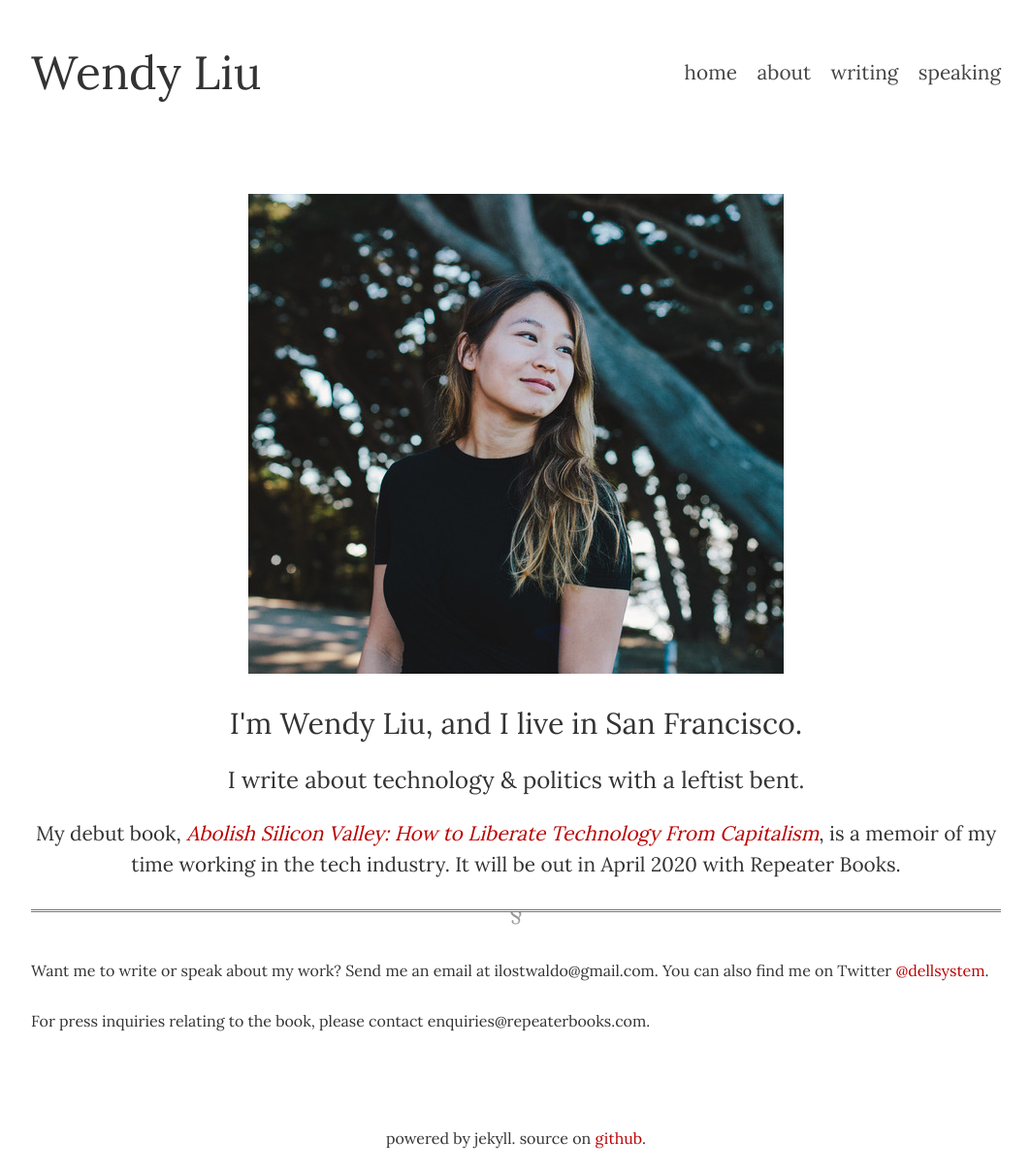
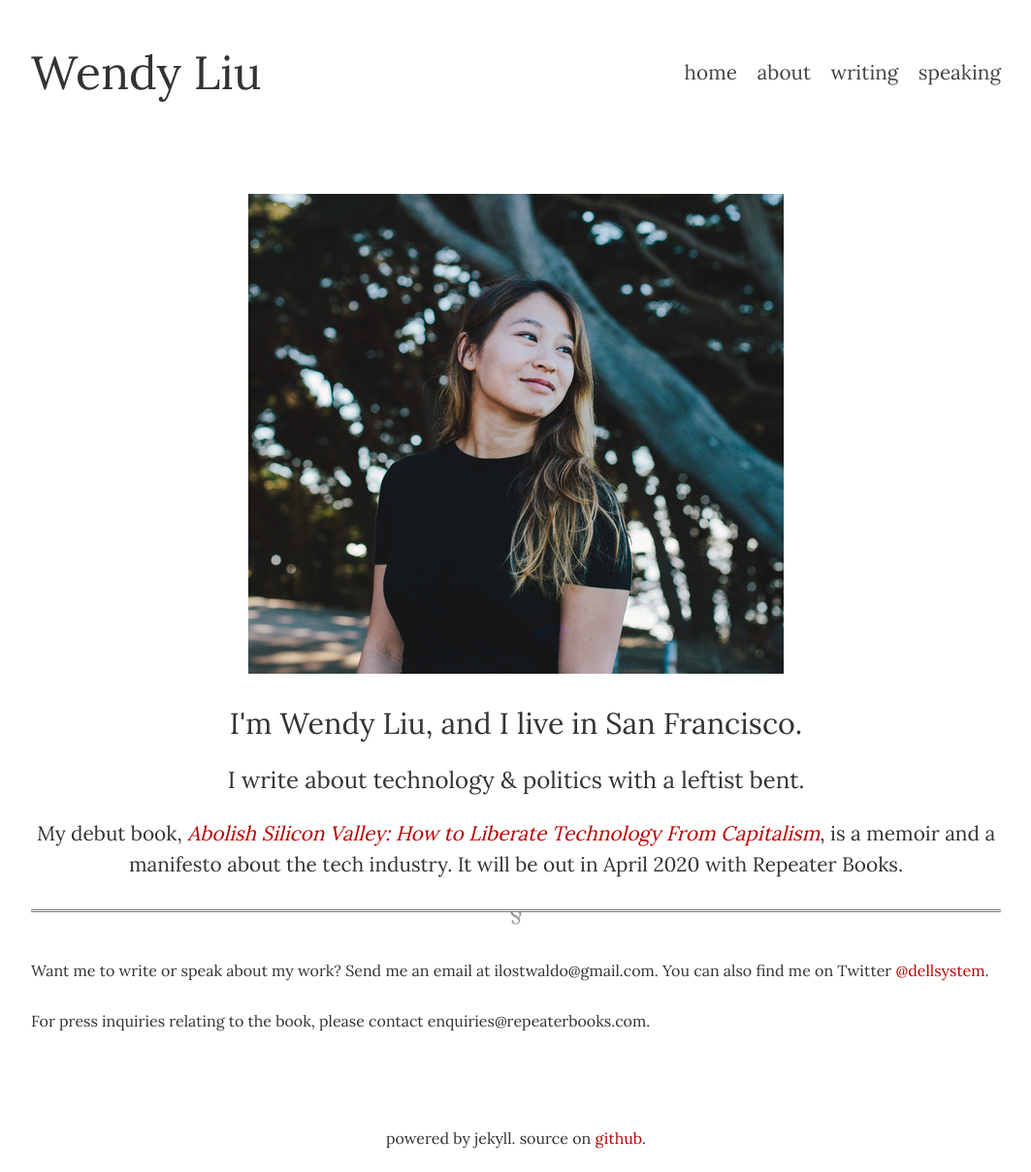
Before and after one commit to dellsystem/dellsystem.github.io, a Jekyll site: the page built from index.html, in a window 1280 px wide. Shown: the whole page at 97% size, without its empty margins (108-1171 px from the left). Built offline with Jekyll 4.4.1, drawn with Linux system fonts in a browser that asks for light colours.

Commit message:
Add link to book website

```diff
--- a/index.html
+++ b/index.html
@@ -5,7 +5,7 @@ layout: default
     <p><img src="/img/me.jpg" /></p>
     <h2>I'm Wendy Liu, and I live in San Francisco.</h2>
     <h3>I write about technology & politics with a leftist bent.</h3>
-    <h4>My debut book, <em><a href="/writing">Abolish Silicon Valley: How to Liberate Technology From Capitalism</a></em>, is a memoir of my time working in the tech industry. It will be out in April 2020 with Repeater Books.</h4>
+    <h4>My debut book, <em><a href="https://abolishsiliconvalley.com/">Abolish Silicon Valley: How to Liberate Technology From Capitalism</a></em>, is a memoir and a manifesto about the tech industry. It will be out in April 2020 with Repeater Books.</h4>
 </div>
 
 <hr />
```
